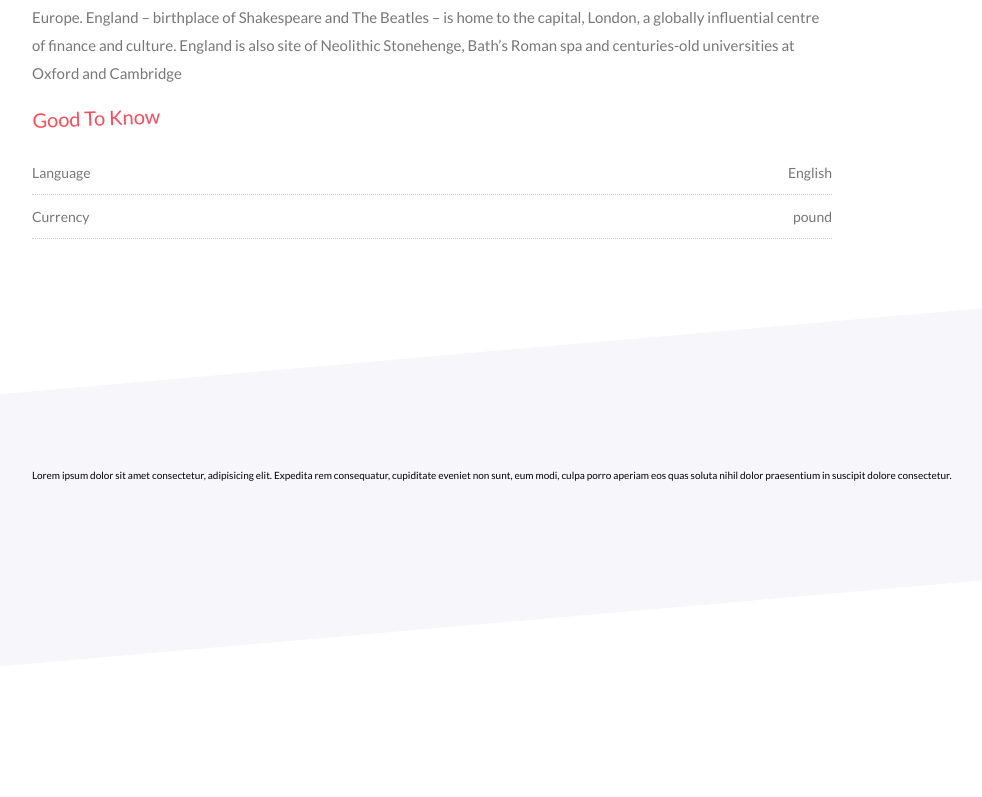
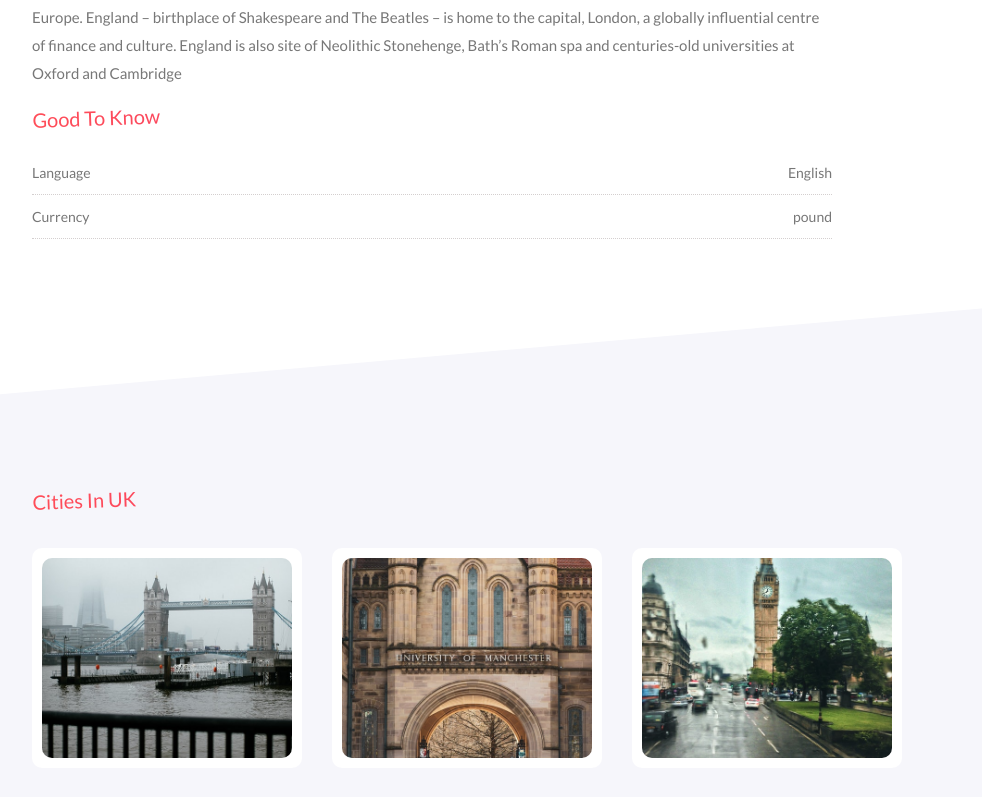
Before and after one commit to viettu2k/travel-website, a React (Create React App) app: page /details/1 in a window 1280 px wide. Shown: the part 989-1786 px from the top of the page, without its empty margins (8-990 px from the left). Before the commit the page ends 1656 px from the top, so only its background shows below. Built offline with nearby package versions, Linux system fonts and the light colour scheme.

Commit message:
loop cities array

```diff
--- a/src/components/Cities.jsx
+++ b/src/components/Cities.jsx
@@ -1,14 +1,25 @@
 import React from "react";
+import { LazyLoadImage } from "react-lazy-load-image-component";
 
-const Cities = () => {
+const Cities = ({ cities, name }) => {
   return (
     <div className="cities">
       <div className="container">
         <div className="cities__container">
-          Lorem ipsum dolor sit amet consectetur, adipisicing elit. Expedita rem
-          consequatur, cupiditate eveniet non sunt, eum modi, culpa porro
-          aperiam eos quas soluta nihil dolor praesentium in suscipit dolore
-          consectetur.
+          <h2 className="heading">cities in {name}</h2>
+          <div className="row ml-minus-15 mr-minus-15">
+            {cities.length > 0
+              ? cities.map((city) => (
+                  <div className="col-3 p-15" key={city.id}>
+                    <div className="cities__body">
+                      <div className="cities__body__image">
+                        <LazyLoadImage src={city.image} alt={city.image} />
+                      </div>
+                    </div>
+                  </div>
+                ))
+              : `No cities in ${name}`}
+          </div>
         </div>
       </div>
     </div>
--- a/src/pages/Details.jsx
+++ b/src/pages/Details.jsx
@@ -10,7 +10,7 @@ import Cities from "../components/Cities";
 const Details = () => {
   const { destinationsData, dispatch } = useContext(DestinationsContext);
   const { id } = useParams();
-  const { details } = destinationsData;
+  const { details, filteredCities } = destinationsData;
 
   useEffect(() => {
     dispatch({ type: DETAILS, payload: id });
@@ -24,7 +24,7 @@ const Details = () => {
       </Helmet>
       <Header heading={details.name} image={details.bigImage}></Header>
       <DestinationInfo details={details} />
-      <Cities />
+      <Cities cities={filteredCities} name={details.name} />
     </>
   );
 };
--- a/src/scss/components/_cities.scss
+++ b/src/scss/components/_cities.scss
@@ -7,4 +7,27 @@
     &__container {
         transform: skewY(5deg);
     }
+    &__body {
+        width: 100%;
+        height: auto;
+        overflow: hidden;
+        padding: 1rem;
+        background: $white;
+        border-radius: 1rem;
+        &__image {
+            width: 100%;
+            height: 20rem;
+            overflow: hidden;
+            border-radius: 1rem;
+            img {
+                width: 100%;
+                height: 100%;
+                object-fit: cover;
+                transition: all 0.5s linear;
+                &:hover {
+                    transform: scale(1.2);
+                }
+            }
+        }
+    }
 }
```
Also changed, not shown: src/main.css.
